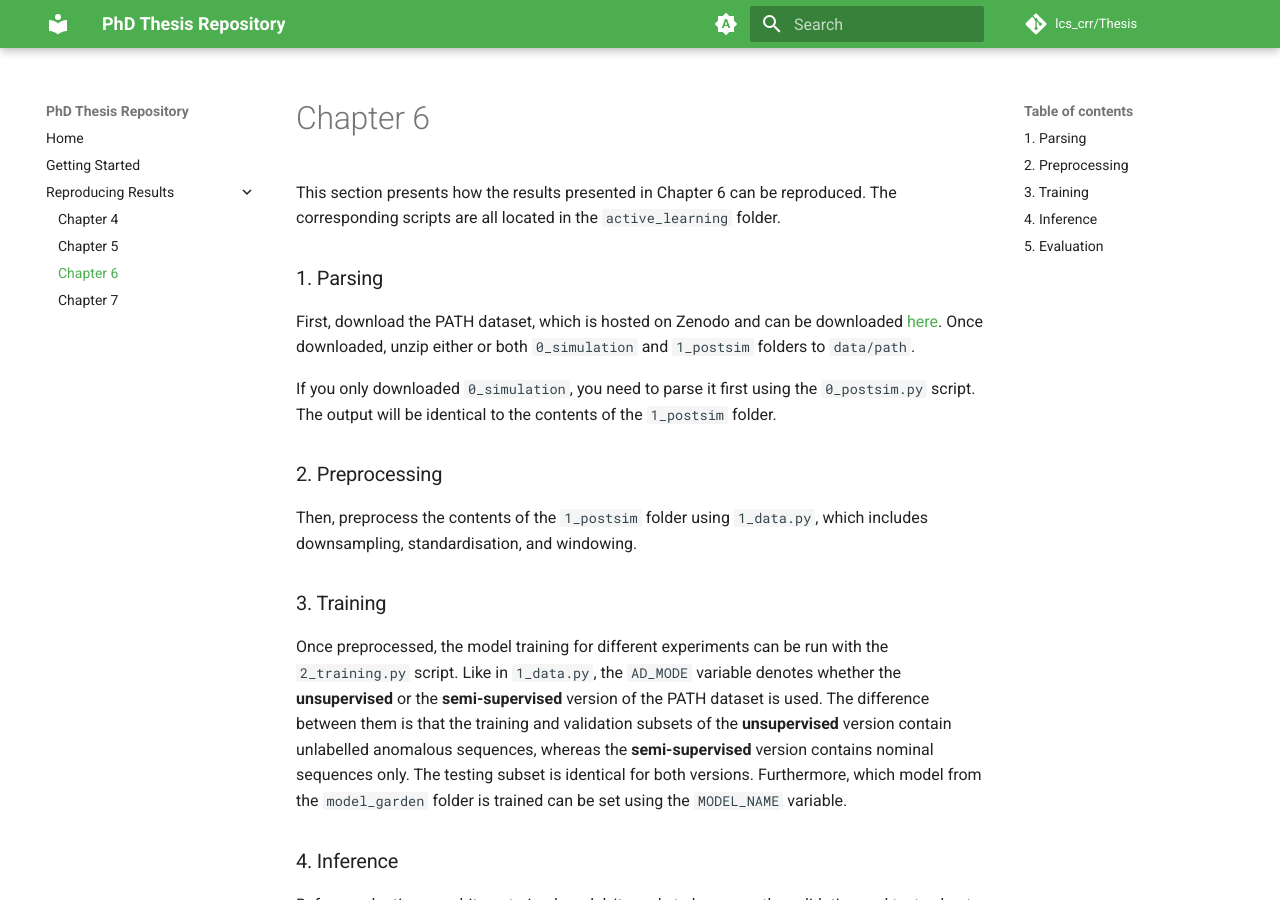
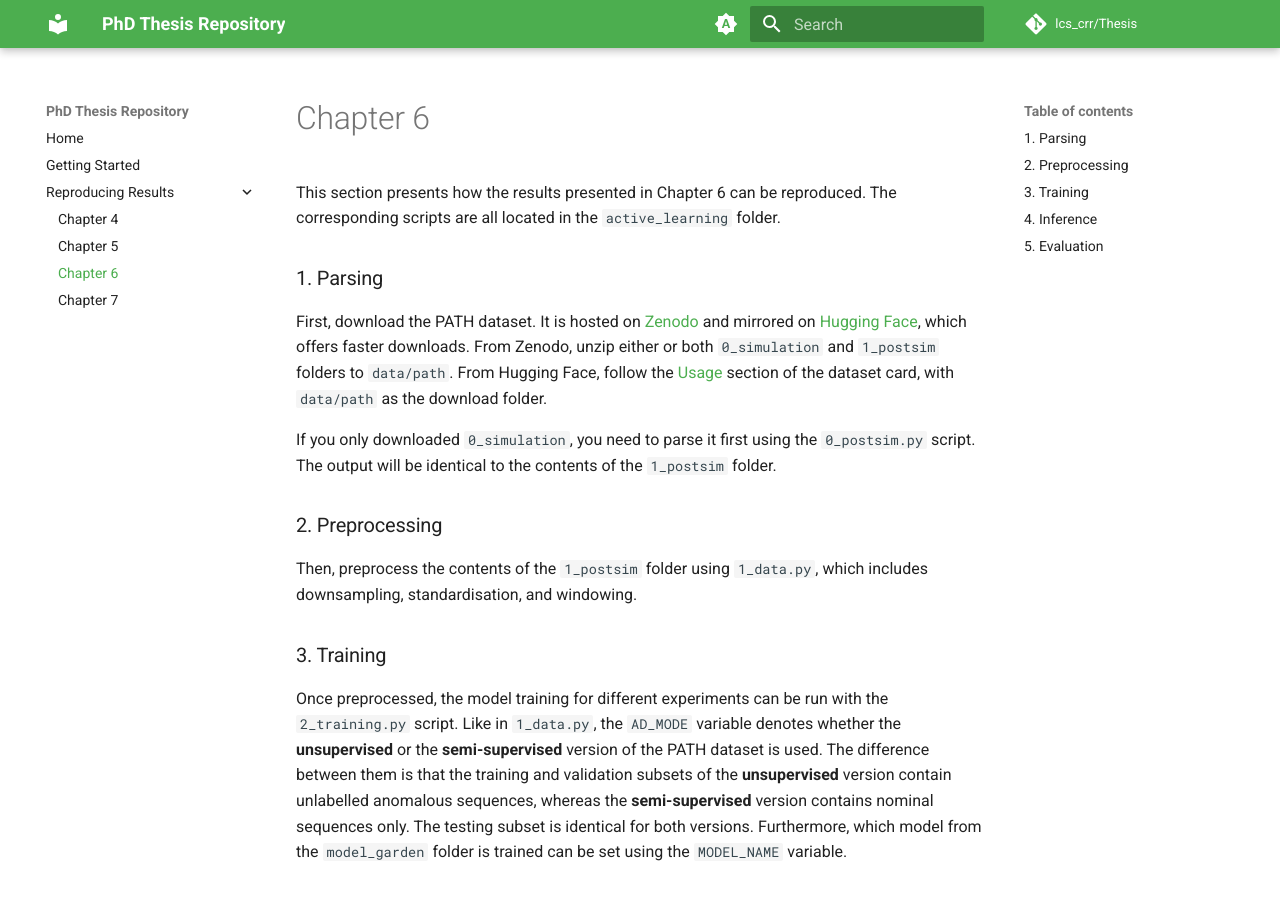
Before and after one commit to lcs-crr/Thesis, an MkDocs documentation site: the page built from docs/reproducing_results/chapter6.md, in a window 1280 px wide and 900 px high. Built offline with MkDocs 1.6.1 and Material for MkDocs 9.7.7, drawn with Linux system fonts in a browser that asks for light colours.

Commit message:
Update docs/reproducing_results/chapter6.md

```diff
--- a/docs/reproducing_results/chapter6.md
+++ b/docs/reproducing_results/chapter6.md
@@ -2,8 +2,9 @@ This section presents how the results presented in Chapter 6 can be reproduced.
 The corresponding scripts are all located in the `active_learning` folder.
 
 ### 1. Parsing
-First, download the PATH dataset, which is hosted on Zenodo and can be downloaded [here](https://zenodo.org/records/13255120).
-Once downloaded, unzip either or both `0_simulation` and `1_postsim` folders to `data/path`.
+First, download the PATH dataset. It is hosted on [Zenodo](https://zenodo.org/records/13255120) and mirrored on [Hugging Face](https://huggingface.co/datasets/lcs-crr/PATH), which offers faster downloads.
+From Zenodo, unzip either or both `0_simulation` and `1_postsim` folders to `data/path`.
+From Hugging Face, follow the [Usage](https://huggingface.co/datasets/lcs-crr/PATH#usage) section of the dataset card, with `data/path` as the download folder.
 
 If you only downloaded `0_simulation`, you need to parse it first using the `0_postsim.py` script.
 The output will be identical to the contents of the `1_postsim` folder.
```
